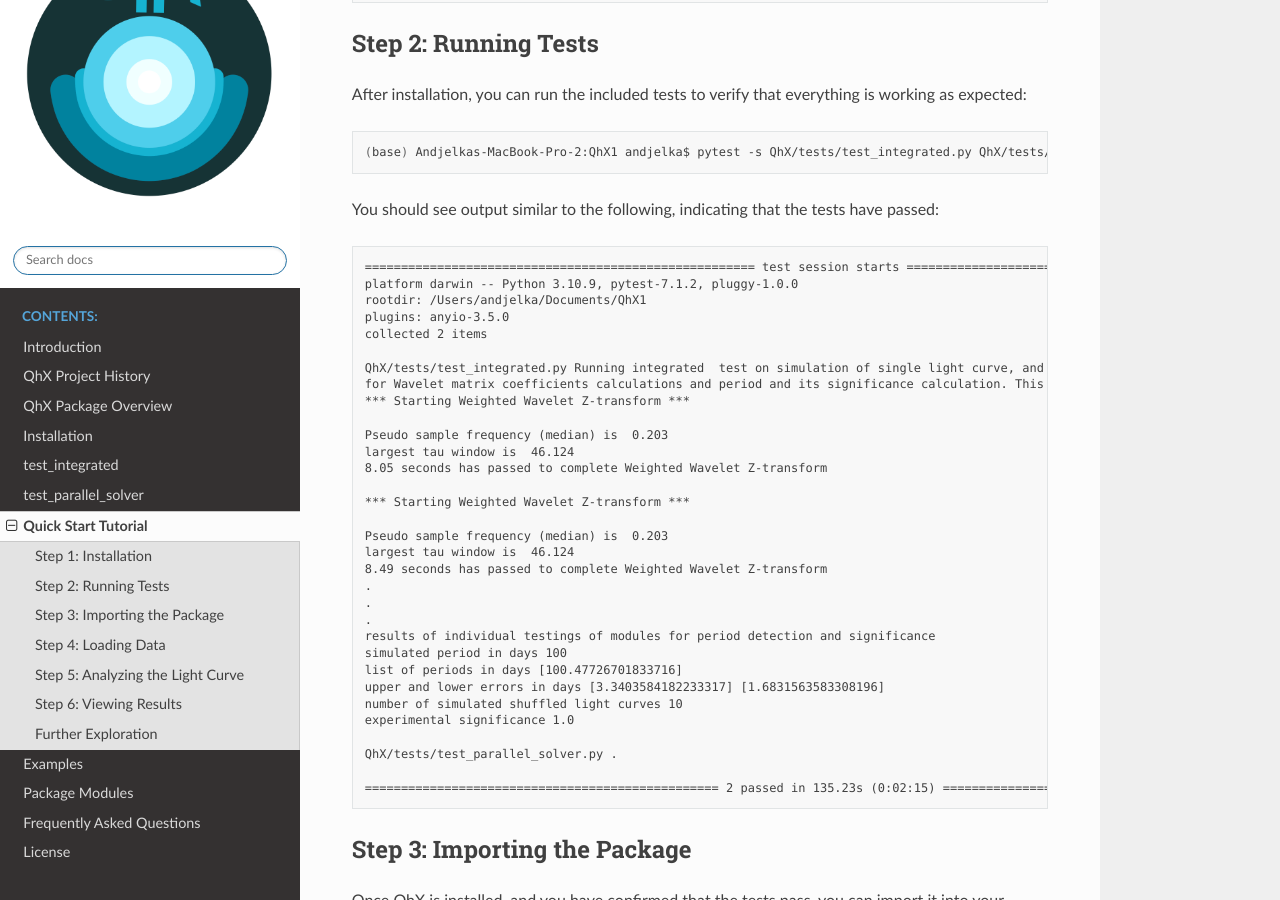
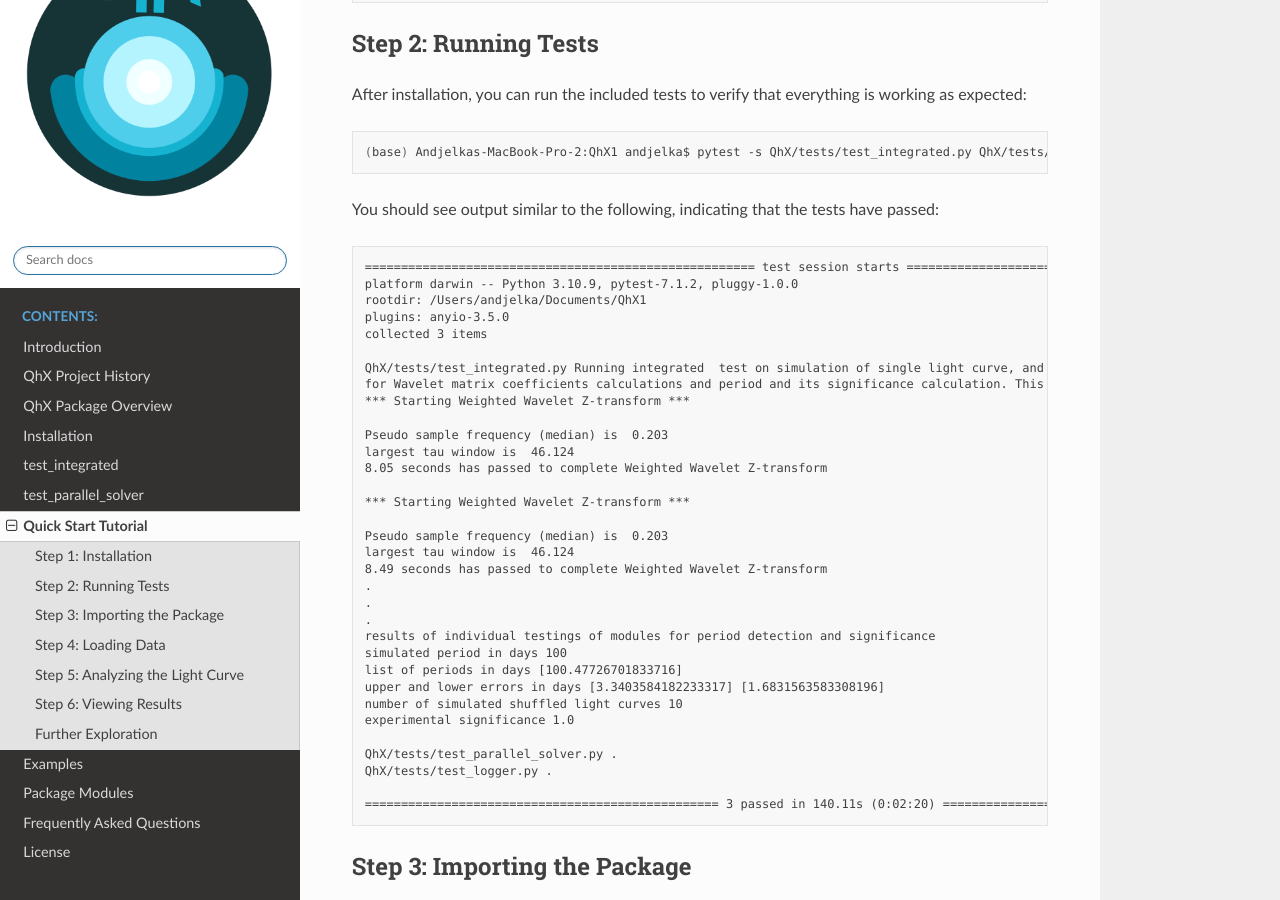
Before and after one commit to lionandjelka/QhX1, a Sphinx documentation site: the page built from source/quick_start.rst, in a window 1280 px wide and 900 px high, scrolled down 500 px. Built offline with Sphinx 7.4.7 and the Read the Docs theme 2.0.0, drawn with Linux system fonts in a browser that asks for light colours; pages that are not in the unit, such as notebooks, are missing from menus.

Commit message:
Update rst files for tests, Aadd file for test_logger
Former-commit-id: 5e66306729fe549a871ab7cfa4f8be25454381f2

```diff
--- a/source/quick_start.rst
+++ b/source/quick_start.rst
@@ -27,7 +27,7 @@ After installation, you can run the included tests to verify that everything is
 
 .. code-block:: bash
 
-    (base) Andjelkas-MacBook-Pro-2:QhX1 andjelka$ pytest -s QhX/tests/test_integrated.py QhX/tests/test_parallel_solver.py
+    (base) Andjelkas-MacBook-Pro-2:QhX1 andjelka$ pytest -s QhX/tests/test_integrated.py QhX/tests/test_parallel_solver.py QhX/tests/test_logger.py
 
 You should see output similar to the following, indicating that the tests have passed:
 
@@ -38,7 +38,7 @@ You should see output similar to the following, indicating that the tests have p
     platform darwin -- Python 3.10.9, pytest-7.1.2, pluggy-1.0.0
     rootdir: /Users/andjelka/Documents/QhX1
     plugins: anyio-3.5.0
-    collected 2 items
+    collected 3 items
 
     QhX/tests/test_integrated.py Running integrated  test on simulation of single light curve, and functionalities of modules
     for Wavelet matrix coefficients calculations and period and its significance calculation. This may take time about 500-800 seconds...
@@ -64,8 +64,9 @@ You should see output similar to the following, indicating that the tests have p
     experimental significance 1.0
 
     QhX/tests/test_parallel_solver.py .
+    QhX/tests/test_logger.py .
 
-    ================================================= 2 passed in 135.23s (0:02:15) =================================================
+    ================================================= 3 passed in 140.11s (0:02:20) =================================================
 
 Step 3: Importing the Package
 -----------------------------
--- a/source/test_parallel_solver.rst
+++ b/source/test_parallel_solver.rst
@@ -16,7 +16,7 @@ The ``test_parallel_solver`` module of the QhX package provides unit testing for
 Key Aspects of the Tests
 ------------------------
 - on local machine run test as:  pytest -s QhX/tests/test_parallel_solver.py
-- on google run test as:!python -m unittest discover -s tests
-- **Scope**: Tests cover the processing of a mock function, generating log files, and local results for mock set IDs (data subsets).
-- **Efficiency**: The test utilises a mock function without loading any large amounts of data, ensuring a completion in around 30s.
+- on google run test as: !python -m unittest discover -s tests
+- **Scope**: Tests cover the processing of a fake function that gives different output for several mock set IDs, generating log files, and local results for mock set IDs (data subsets).
+- **Efficiency**: The test utilises a fake function without loading any large amounts of data, ensuring a completion in around 30s.
 - **Results**: The unit test passes all assertions, several log files (no extension) are created, alongside the local ID-resuit.csv files and the mock results final csv.
```
Also changed, not shown: source/test_logger.rst (added, +24 -0 lines).
